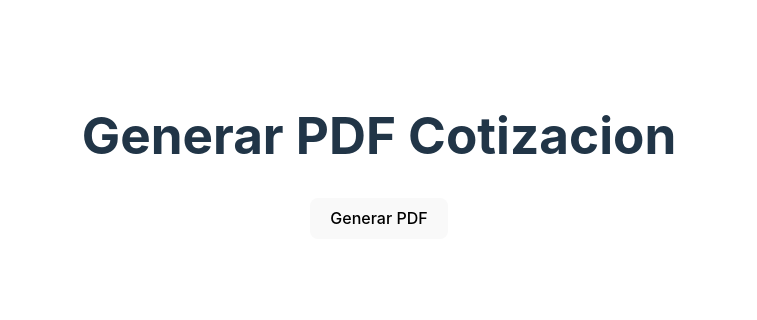
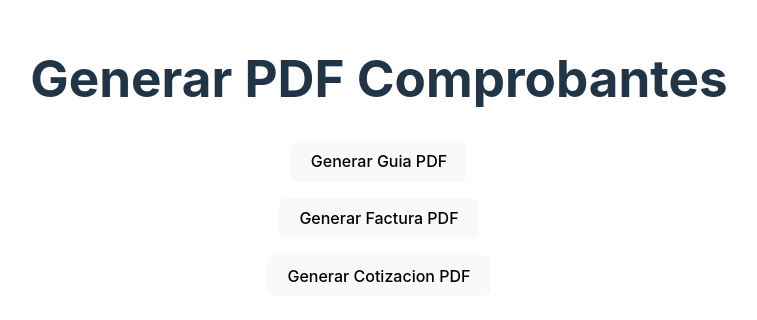
Before and after one commit to llanosNEGO/jspdfREACT, a React (Vite) app in the folder factura/: page / in a window 1280 px wide. Shown: the part 244-564 px from the top of the page, without its empty margins (261-1018 px from the left). Built offline with nearby package versions, Linux system fonts and the light colour scheme; the HTML template or start-up script is replaced by a standard one.

Commit message:
Comprobante Factura terminado

```diff
--- a/factura/src/App.jsx
+++ b/factura/src/App.jsx
@@ -1,6 +1,8 @@
 
 import React from 'react';
-import PdfCotizacion from './FCliente';
+import PdfCotizacion from './Cotizacion';
+import PdfFactura from './Factura';
+import PdfGuia from './Guia';
 import './App.css';
 
 // App.js
@@ -8,7 +10,15 @@ import './App.css';
 function App() {
   return (
     <div className="App">
-      <h1>Generar PDF Cotizacion</h1>
+      <h1>Generar PDF Comprobantes</h1>
+      <PdfGuia/>
+      <p>
+
+      </p>
+      <PdfFactura/>
+      <p>
+
+      </p>
       <PdfCotizacion />
     </div>
   );
--- a/factura/src/FCliente.jsx
+++ b/factura/src/Cotizacion.jsx
@@ -23,7 +23,7 @@ const PdfCotizacion = () => {
     doc.setFont("helvetica", "bold");
     doc.text('COCA-COLA SERVICIOS DE PERU S.A', 50, 10, { maxWidth: limiteyemp });
     doc.setFontSize(8);
-    doc.text('Direccion Sucursal: AV. REPÚBLICA DE PANAMÁ URB. LIMATAMBO 4050', 50, 15,{ maxWidth: limiteyemp });
+    doc.text('Direccion : AV. REPÚBLICA DE PANAMÁ URB. LIMATAMBO 4050', 50, 15,{ maxWidth: limiteyemp });
     doc.text('Teléfonos: 854966666 | 6558842814', 50, 22,{ maxWidth: limiteyemp } );
     doc.text('Correo: Venta@mifacturaperu.com.', 50, 26,{ maxWidth: limiteyemp } );
 
@@ -177,12 +177,13 @@ const PdfCotizacion = () => {
     doc.text('TOTAL : S/         233.00',167,248);
 
 
+
     doc.save('Diseño_Cotizacion.pdf');
   };
 
   return (
     <div>
-      <button onClick={generatePDF}>Generar PDF</button>
+      <button onClick={generatePDF}>Generar Cotizacion PDF</button>
     </div>
   );
 };
--- a/factura/src/Factura.jsx
+++ b/factura/src/Factura.jsx
@@ -0,0 +1,243 @@
+import React from 'react';
+import { jsPDF } from 'jspdf';
+import 'jspdf-autotable'
+
+const PdfFactura = () => {
+    const generarPDF = () =>{
+        const doc = new jsPDF({
+            orientation: 'portrait',
+            unit: 'mm',
+            format: 'a4',
+        });
+
+        // Informacion de la empresa
+
+        //funsiones de limite marguen
+        const ylimitem = 128;
+        const limiteyemp = doc.internal.pageSize.width - ylimitem ;
+
+        doc.setFontSize(12);
+        doc.setFont("helvetica", "bold")
+        doc.text('COCA-COLA SERVICIOS DE PERU S.A', 50, 10, { maxWidth: limiteyemp });
+        doc.setFontSize(8);
+        doc.setFont("helvetica", "normal")
+        doc.text('Direccion : AV. REPÚBLICA DE PANAMÁ URB. LIMATAMBO 4050', 50, 15,{ maxWidth: limiteyemp });
+        doc.text('Teléfonos: 854966666 | 6558842814', 50, 22,{ maxWidth: limiteyemp } );
+        doc.text('Correo: Venta@mifacturaperu.com.', 50, 26,{ maxWidth: limiteyemp } );
+
+        const Xlog = 7;
+        const Ylog = 6;
+        const rectWidthlog = 37;
+        const rectHeightlog = 19;
+        doc.rect(Xlog, Ylog, rectWidthlog, rectHeightlog);
+
+        doc.text('LOGO',22,16);
+
+        // 2 Informacion del comprobannte
+
+        const limiteyco = 20;
+        const limiteycom = doc.internal.pageSize.width - limiteyco ;
+
+        const X2 = 145; // Coordenada X de inicio del rectángulo
+        const Y2 = 7;  // Coordenada Y de inicio del rectángulo
+        const rectWidth2 = 60; // Ancho del rectángulo
+        const rectHeight2 = 21; // Altura del rectángulo
+        doc.roundedRect(X2, Y2, rectWidth2, rectHeight2, 3, 3);
+
+        doc.setFontSize(14);
+        doc.setFont("helvetica", "bold");
+        doc.text('R.U.C 20999999999', 153, 14,{ maxWidth: limiteycom });
+        doc.setFontSize(10);
+        doc.text('FACTURA ELECTRONICA', 154, 19,{ maxWidth: limiteycom });
+        doc.text('FE02  -  00015', 164, 25,{ maxWidth: limiteycom });
+
+        //Linea de separacion
+        const lineaIniX = 0;
+        const lineaFinX = 600;
+        const lineaY = 30;
+        doc.line(lineaIniX, lineaY, lineaFinX, lineaY);
+
+        //  3Informacion del cliente
+        const ylimite = 100;
+        const limiteycli = doc.internal.pageSize.width - ylimite ;
+
+        const X3 = 8;
+        const Y3 = 32;
+        const rectWidth3 = 130;
+        const rectHeight3 = 24;
+        doc.roundedRect(X3, Y3, rectWidth3, rectHeight3, 3, 3);
+
+
+        doc.setFontSize(8);
+        doc.setFont("helvetica", "bold");
+        doc.text('RUC/DNI :', 10, 37);
+        doc.setFont("helvetica", "normal");
+        doc.text('205366781652', 26, 37, { maxWidth: limiteycli });
+        doc.setFont("helvetica", "bold");
+        doc.text('CLIENTE :', 10, 41);
+        doc.setFont("helvetica", "normal");
+        doc.text('INVERCIONES MI FACTURA PERUONES MI FACTURA PERUONES MI FACTURA PERUONES MI FACTURA PERU', 26, 41, { maxWidth: limiteycli });
+        doc.setFont("helvetica", "bold");
+        doc.text('DIRECCION :', 10, 49);
+        doc.setFont("helvetica", "normal");
+        doc.text('Direccion Sucursal: AV. REPÚBLICA DEDireccion Sucursal: AV. REPÚBLICA DEDireccion Sucursal: AV. REPÚBLICA DE ', 30, 49, { maxWidth: limiteycli });
+
+        // Informacion de fechas y tipo de pago
+        const ylifc = 20;
+        const limitey = doc.internal.pageSize.width - ylifc ;
+
+        const X = 145;
+        const Y = 36;
+        const rectWidth = 60;
+        const rectHeight = 20;
+        doc.roundedRect(X, Y, rectWidth, rectHeight, 3, 3);
+
+        doc.setFontSize(10);
+        doc.setFont("helvetica", "bold");
+        doc.text('FECHA DE EMISION : 13-05-2024', 146,34,{ maxWidth: limitey });
+        doc.setFont("helvetica", "normal");
+        doc.setFontSize(8);
+        doc.setFont("helvetica", "bold");
+        doc.text('TIPO DE MONEDA :',X + 5,40);
+        doc.setFont("helvetica", "normal");
+        doc.text('  SOL',176,40,{ maxWidth: limitey });
+        doc.setFont("helvetica", "bold");
+        doc.text('CONDICION DE PAGO :',X + 5,44);
+        doc.setFont("helvetica", "normal");
+        doc.text('Credito',183,44,{ maxWidth: limitey });
+        doc.setFont("helvetica", "bold");
+        doc.text('CANTIDAD DE DIAS :',X + 5,48);
+        doc.setFont("helvetica", "normal");
+        doc.text(' 30',180,48,{ maxWidth: limitey });
+        doc.setFont("helvetica", "bold");
+        doc.text('CATIDAD DE CUOTAS:',X + 5,52)
+        doc.setFont("helvetica", "normal");
+        doc.text('  2',183,52,{ maxWidth: limitey });
+
+        //Segunda linea de separacion
+        const lineaIniX2 = 0;
+        const lineaFinX2 = 600;
+        const linaY2 = 58;
+        doc.line(lineaIniX2, linaY2, lineaFinX2, linaY2);
+
+        // Tabla productos
+
+        const columnas = ['ITEM' , 'CODIGO' , 'DESCRIPCION' , 'CANTIDAD' , 'MEDIDA' , 'PRECIO' , 'DESCUENTO' , 'IMPORTE'];
+        const data = [
+        '1','P000041','TIJERA MULTIUSO ACERO UNIDAD','1','UNIDAD','28','0','28'
+
+        ];
+
+        doc.autoTable({
+        startY: 60,
+        head : [columnas],
+        body : [data]
+        })
+
+        // Informacion de pie de pagina
+        doc.setFontSize(6);
+        doc.text('PARA CONSULTAR EL DOCUMENTO VISITA WWW.MIFACTURAPERU.COM   CERTIFICADO PSE POR SUNAT',10,295);
+        doc.text('Representacion impresa del comprobante',160,295);
+
+        //Recuadro Numeros de cuenta
+        const limiYa = 100;
+        const limitenumc = doc.internal.pageSize.width - limiYa ;
+
+        const XOb = 103;
+        const YOb = 270;
+        const rectWidthOb = 102;
+        const rectHeightOb = 20;
+        doc.roundedRect(XOb, YOb, rectWidthOb, rectHeightOb, 3, 3);
+
+        doc.setFontSize(10);
+        doc.setFont("helvetica", "bold");
+        doc.text('NUMEROS DE CUENTA:', 108,275);
+        doc.setFont("helvetica", "normal");
+        doc.setFontSize(6);
+        doc.text('BCP SOLES NRO.CTA: 256161616514984 CCI: 00006584964964064',108,279,{ maxWidth: limitenumc });
+        doc.text('BCP DÓLARES NRO.CTA: 5146146846274514 CCI: 0000064869849849849849',108,282,{ maxWidth: limitenumc });
+        doc.text('BBVA SOLES NRO.CTA: 256161616514984 CCI: 00006584964964064 ',108,285,{ maxWidth: limitenumc });
+        doc.text('BBVA DÓLARES  NRO.CTA: 5146146846274514 CCI: 000064869849849849849',108,288,{ maxWidth: limitenumc });
+
+        // Seccion de QR DATA
+
+        doc.setFontSize(6);
+        doc.text('DATA',17,292);
+
+        const Xqr = 10;
+        const Yqr = 270;
+        const rectWidthqr = 25;
+        const rectHeightqr = 18;
+        doc.rect(Xqr, Yqr, rectWidthqr, rectHeightqr);
+
+        doc.text('IMAGEN QR',17,280);
+
+        // Seccion de QR XML
+
+        doc.setFontSize(6);
+        doc.text('XML',52,292);
+
+        const Xxml = 42;
+        const Yxml = 270;
+        const rectWidthxml = 25;
+        const rectHeightxml = 18;
+        doc.rect(Xxml, Yxml, rectWidthxml, rectHeightxml);
+
+        doc.text('IMAGEN QR',48,280);
+
+
+        // Seccion de QR CDR
+
+        doc.setFontSize(6);
+        doc.text('CDR',84,292);
+
+        const Xcd = 74;
+        const Ycd = 270;
+        const rectWidthcd = 25;
+        const rectHeightcd = 18;
+        doc.rect(Xcd, Ycd, rectWidthcd, rectHeightcd);
+
+        doc.text('IMAGEN QR',80,280);
+
+        // Tercera Linea de separacion
+
+        const lineainitX3 = 0;
+        const lineaFinX3 = 600;
+        const lineaY3 = 268;
+        doc.line(lineainitX3, lineaY3, lineaFinX3, lineaY3);
+
+        //Recuadro Observaciones
+
+        const XO = 8;
+        const YO = 248;
+        const rectWidthO = 197;
+        const rectHeightO = 18;
+        doc.roundedRect(XO, YO, rectWidthO, rectHeightO, 3, 3);
+
+        doc.setFontSize(10);
+        doc.setFont("helvetica", "bold");
+        doc.text('OBSERVACIONES:', 10,253);
+        doc.setFont("helvetica", "normal");
+
+        //Informacion de Precios
+
+        doc.setFontSize(8);
+        doc.text('SON: DOSCIENTOS TREINTA Y TRES CON 00/100SOLES',10,246);
+        doc.setFontSize(10);
+        doc.setFont("helvetica", "bold");
+        doc.text('GRAVADO :   S/ 197.46',167,238);
+        doc.text('IGV :  S/                35.54',167,242);
+        doc.text('TOTAL : S/         233.00',167,246);
+        doc.setFont("helvetica", "normal");
+
+        doc.save('Diseño_Factura.pdf');
+      };
+
+    return (
+       <div>
+            <button onClick={generarPDF}>Generar Factura PDF</button>
+       </div>
+
+    );
+};
+export default PdfFactura
--- /dev/null
+++ b/factura/src/Guia.jsx
@@ -0,0 +1,29 @@
+import React from 'react';
+import { jsPDF } from 'jspdf';
+import 'jspdf-autotable'
+
+
+const PdfGuia = () => {
+    const generarPDF = () =>{
+        const doc = new jsPDF({
+            orientation: 'portrait',
+            unit: 'mm',
+            format: 'a4',
+        });
+
+        doc.setFont("helvetica", "bold");
+        doc.text('TOTAL : S/         233.00',10,30);
+
+
+        doc.save('Diseño_Guia.pdf');
+
+
+    }
+    return (
+        <div>
+             <button onClick={generarPDF}>Generar Guia PDF</button>
+        </div>
+
+     );
+}
+export default PdfGuia
```
